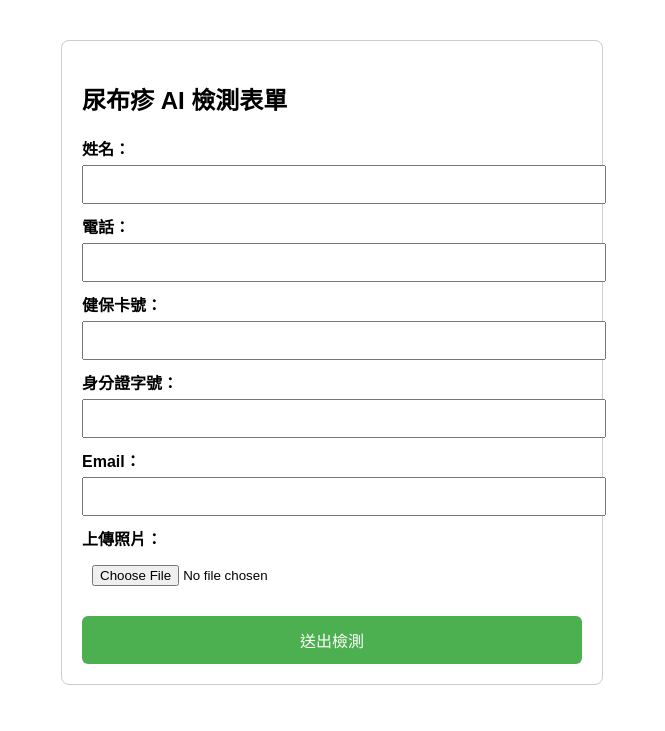
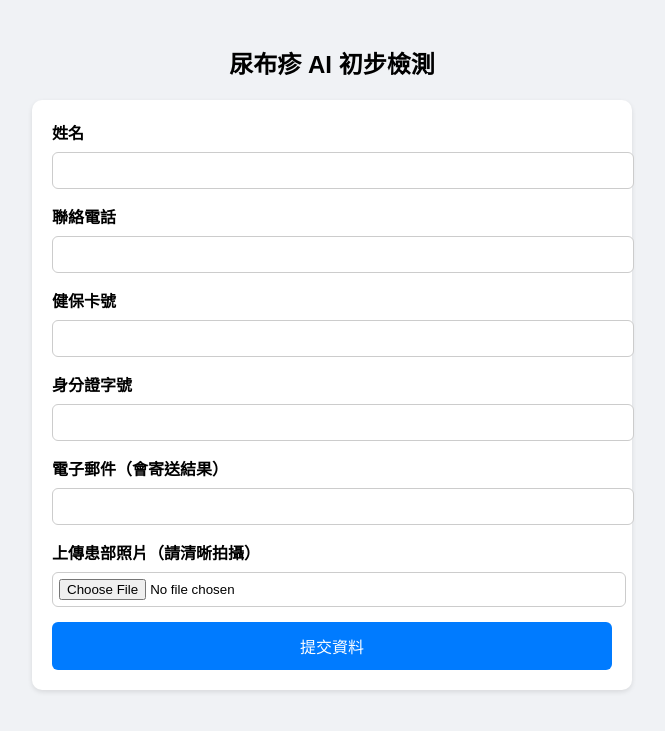
Before and after one commit to roger931212/diaper-ai-web, a FastAPI app: page /form in a window 1280 px wide. Shown: the top 731 px of the page, without its empty margins (308-973 px from the left). Run offline with FastAPI, Linux system fonts and the light colour scheme.

Commit message:
Update form layout and labels for clarity

```diff
--- a/templates/form.html
+++ b/templates/form.html
@@ -1,51 +1,87 @@
 <!DOCTYPE html>
 <html lang="zh-Hant">
 <head>
-    <meta charset="UTF-8">
-    <title>尿布疹 AI 檢測</title>
+    <meta charset="UTF-8" />
+    <title>尿布疹 AI 初步檢測 - 填寫資料</title>
+
     <style>
-        body { font-family: Arial, sans-serif; margin: 40px; }
-        .container {
-            max-width: 500px; margin: auto; padding: 20px;
-            border: 1px solid #ccc; border-radius: 8px;
+        body {
+            font-family: Arial;
+            max-width: 600px;
+            margin: auto;
+            padding: 25px;
+            background: #f0f2f5;
         }
-        label { font-weight: bold; margin-top: 10px; display: block; }
-        input, textarea, button { width: 100%; padding: 10px; margin-top: 5px; }
+
+        h2 {
+            text-align: center;
+            margin-bottom: 20px;
+        }
+
+        form {
+            background: white;
+            padding: 20px;
+            border-radius: 10px;
+            box-shadow: 0px 2px 5px rgba(0,0,0,0.1);
+        }
+
+        label { font-weight: bold; }
+
+        input, textarea, select {
+            width: 100%;
+            padding: 10px;
+            margin-top: 8px;
+            margin-bottom: 15px;
+            border: 1px solid #ccc;
+            border-radius: 6px;
+        }
+
+        input[type="file"] {
+            padding: 6px;
+        }
+
         button {
-            background-color: #4CAF50; color: white; border: none;
-            margin-top: 20px; padding: 12px; font-size: 16px;
-            border-radius: 6px; cursor: pointer;
+            width: 100%;
+            padding: 12px;
+            border: none;
+            background: #007bff;
+            color: white;
+            font-size: 16px;
+            border-radius: 6px;
+            cursor: pointer;
+        }
+
+        button:hover {
+            background: #005fcc;
         }
     </style>
 </head>
+
 <body>
 
-<div class="container">
-    <h2>尿布疹 AI 檢測表單</h2>
+<h2>尿布疹 AI 初步檢測</h2>
 
-    <form action="/submit_case" method="post" enctype="multipart/form-data">
+<form action="/submit_case" method="post" enctype="multipart/form-data">
+    <label>姓名</label>
+    <input type="text" name="name" required />
 
-        <label>姓名：</label>
-        <input type="text" name="name" required>
+    <label>聯絡電話</label>
+    <input type="text" name="phone" required />
 
-        <label>電話：</label>
-        <input type="text" name="phone" required>
+    <label>健保卡號</label>
+    <input type="text" name="nh_card" required />
 
-        <label>健保卡號：</label>
-        <input type="text" name="nh_card" required>
+    <label>身分證字號</label>
+    <input type="text" name="id_number" required />
 
-        <label>身分證字號：</label>
-        <input type="text" name="id_number" required>
+    <label>電子郵件（會寄送結果）</label>
+    <input type="email" name="email" required />
 
-        <label>Email：</label>
-        <input type="email" name="email" required>
+    <label>上傳患部照片（請清晰拍攝）</label>
+    <input type="file" name="image" accept="image/*" required />
 
-        <label>上傳照片：</label>
-        <input type="file" name="image" accept="image/*" required>
-
-        <button type="submit">送出檢測</button>
-    </form>
-</div>
+    <button type="submit">提交資料</button>
+</form>
 
 </body>
 </html>
```
